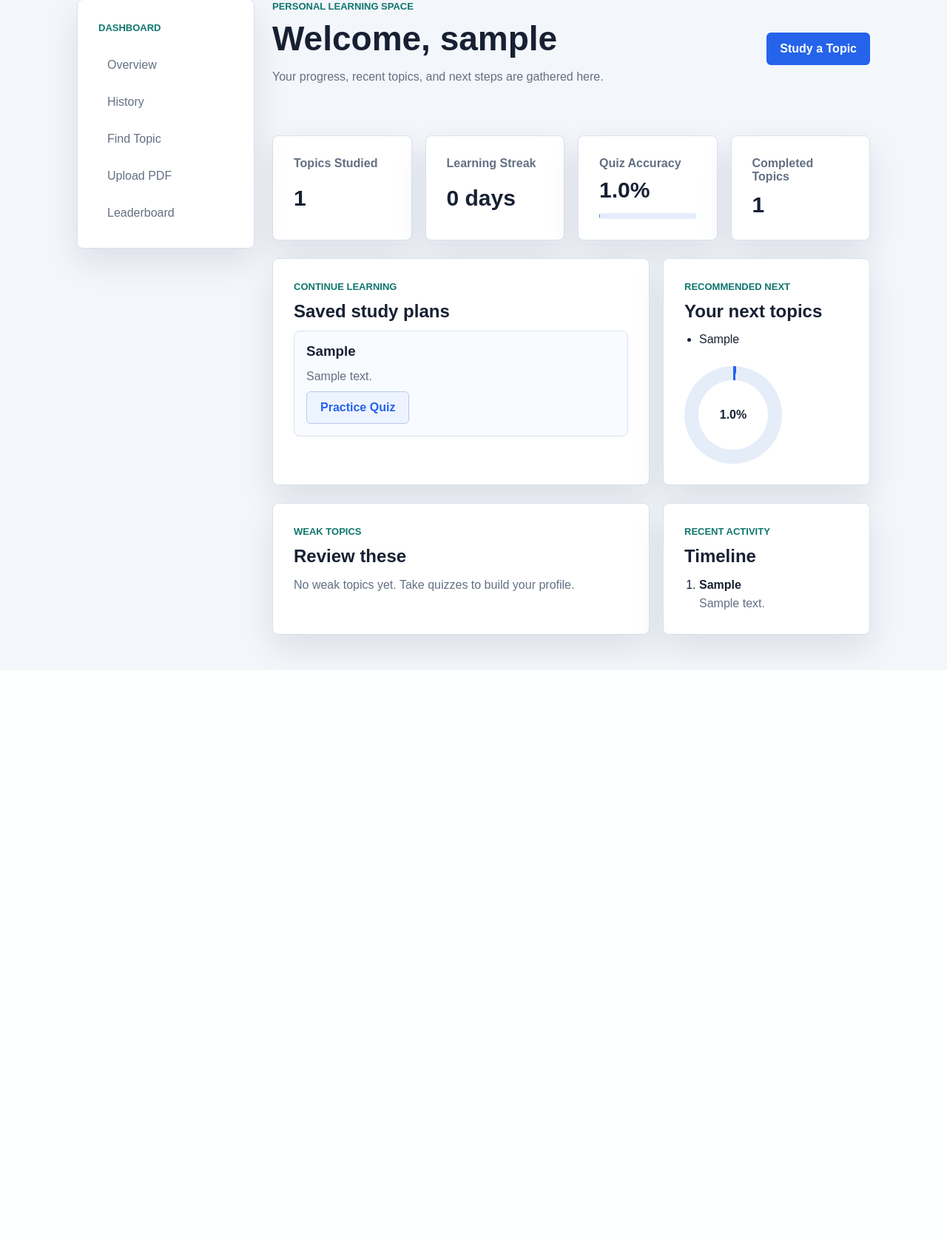
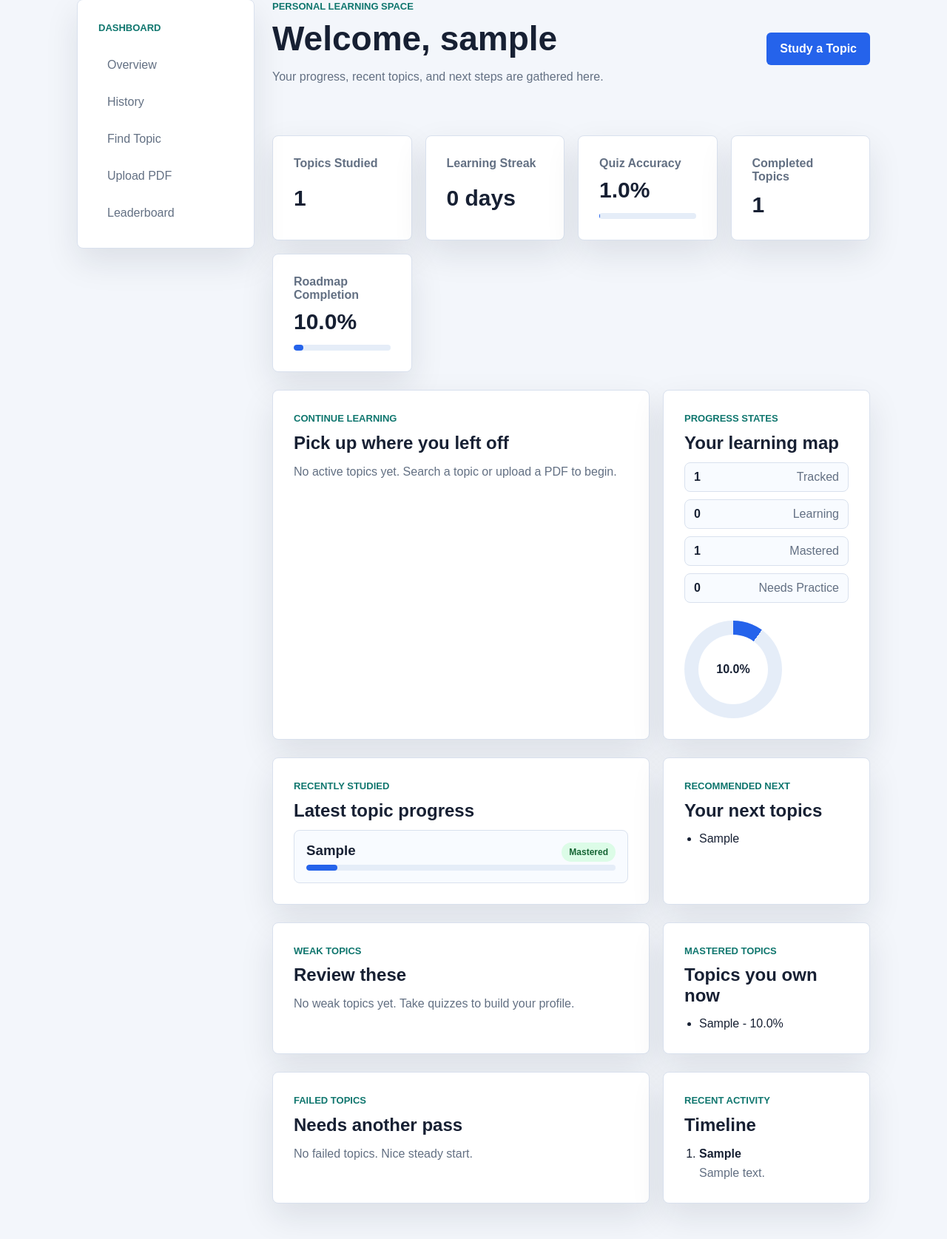
Before and after one commit to raiamisha25/ai-learnmate, a Flask app: page /dashboard in a window 1280 px wide. Shown: the part 120-1795 px from the top of the page at 74% size. Before the commit the page ends 1026 px from the top, so only its background shows below. Run offline with Flask 3, Linux system fonts and the light colour scheme; the visitor is signed in with stand-in values (Sample User, id 1); tables that the repository leaves empty hold one stand-in row (values such as "Sample post").

Commit message:
Add learning progression tracking and dashboard states

```diff
--- a/routes/main_routes.py
+++ b/routes/main_routes.py
@@ -13,6 +13,7 @@ from database.db import (
     save_quiz_attempt,
     save_study_plan,
     save_uploaded_pdf,
+    upsert_topic_progress,
 )
 from models.state import latest_quiz, latest_result, neo4j_status
 from services.ambiguity_service import check_topic_ambiguity
@@ -252,6 +253,7 @@ def register_routes(app):
         )
         latest_quiz.clear()
         latest_quiz.extend(quiz_questions)
+        upsert_topic_progress(g.user["id"], topic, "Learning", score=0)
         add_history(
             g.user["id"],
             "started_quiz",
--- a/static/styles.css
+++ b/static/styles.css
@@ -327,7 +327,7 @@ body.dark .review-item {
 .metric-grid,
 .dashboard-grid {
   display: grid;
-  grid-template-columns: repeat(4, minmax(0, 1fr));
+  grid-template-columns: repeat(auto-fit, minmax(180px, 1fr));
   gap: 18px;
 }
 
@@ -628,9 +628,76 @@ body.dark .review-item {
   margin: 0 0 10px;
 }
 
+.study-item-heading {
+  display: flex;
+  align-items: flex-start;
+  justify-content: space-between;
+  gap: 12px;
+}
+
+.compact-study-list,
+.compact-study-item {
+  gap: 10px;
+}
+
+.compact-study-item h3 {
+  margin-bottom: 0;
+}
+
 .study-item p {
   margin-bottom: 8px;
   color: var(--muted);
+}
+
+.status-pill {
+  display: inline-flex;
+  flex-shrink: 0;
+  padding: 6px 10px;
+  border-radius: 999px;
+  color: var(--muted);
+  background: #eef4ff;
+  font-size: 12px;
+  font-weight: 900;
+}
+
+.status-learning {
+  color: #075985;
+  background: #dbeafe;
+}
+
+.status-practicing {
+  color: #92400e;
+  background: #fef3c7;
+}
+
+.status-mastered {
+  color: #166534;
+  background: #dcfce7;
+}
+
+.status-not-started {
+  color: var(--muted);
+  background: #eef2f7;
+}
+
+.progress-state-list {
+  display: grid;
+  gap: 10px;
+}
+
+.progress-state-list span {
+  display: flex;
+  align-items: center;
+  justify-content: space-between;
+  padding: 10px 12px;
+  border: 1px solid var(--line);
+  border-radius: 8px;
+  color: var(--muted);
+  background: #f8fbff;
+}
+
+.progress-state-list b {
+  color: var(--text);
 }
 
 .roadmap-note,
@@ -654,7 +721,8 @@ body.dark .review-item {
 
 body.dark .roadmap-note,
 body.dark .roadmap-item,
-body.dark .quiz-result-panel {
+body.dark .quiz-result-panel,
+body.dark .progress-state-list span {
   background: #111827;
 }
 
--- a/templates/dashboard.html
+++ b/templates/dashboard.html
@@ -43,6 +43,13 @@
           <span>Completed Topics</span>
           <strong>{{ data.completed }}</strong>
         </div>
+        <div class="card metric-card">
+          <span>Roadmap Completion</span>
+          <strong>{{ data.roadmap_completion }}%</strong>
+          <div class="progress-track small">
+            <div class="progress-bar" style="width: {{ data.roadmap_completion }}%"></div>
+          </div>
+        </div>
       </section>
 
       <section class="dashboard-grid">
@@ -50,21 +57,66 @@
           <div class="section-title">
             <div>
               <p class="eyebrow">Continue Learning</p>
-              <h2>Saved study plans</h2>
+              <h2>Pick up where you left off</h2>
             </div>
           </div>
-          {% if data.saved_topics %}
+          {% if data.continue_learning %}
             <div class="study-list">
-              {% for item in data.saved_topics %}
+              {% for item in data.continue_learning %}
                 <div class="study-item">
-                  <h3>{{ item.topic }}</h3>
-                  <p>{{ item.summary[:140] }}{% if item.summary|length > 140 %}...{% endif %}</p>
+                  <div class="study-item-heading">
+                    <h3>{{ item.topic }}</h3>
+                    <span class="status-pill status-{{ item.status|lower|replace(' ', '-') }}">{{ item.status }}</span>
+                  </div>
+                  <div class="progress-track small">
+                    <div class="progress-bar" style="width: {{ item.completion_percentage }}%"></div>
+                  </div>
+                  <p>{{ item.completion_percentage }}% complete</p>
                   <a class="button secondary" href="{{ url_for('quiz', topic=item.topic) }}">Practice Quiz</a>
                 </div>
               {% endfor %}
             </div>
           {% else %}
-            <p class="muted">No saved topics yet. Search a topic or upload a PDF to begin.</p>
+            <p class="muted">No active topics yet. Search a topic or upload a PDF to begin.</p>
+          {% endif %}
+        </div>
+
+        <div class="card">
+          <p class="eyebrow">Progress States</p>
+          <h2>Your learning map</h2>
+          <div class="progress-state-list">
+            <span><b>{{ data.tracked_topics }}</b> Tracked</span>
+            <span><b>{{ data.continue_learning|length }}</b> Learning</span>
+            <span><b>{{ data.mastered_topics|length }}</b> Mastered</span>
+            <span><b>{{ data.failed_topics|length }}</b> Needs Practice</span>
+          </div>
+
+          <div class="score-ring" style="--score: {{ data.roadmap_completion }}%">
+            <span>{{ data.roadmap_completion }}%</span>
+          </div>
+        </div>
+      </section>
+
+      <section class="dashboard-grid">
+        <div class="card">
+          <p class="eyebrow">Recently Studied</p>
+          <h2>Latest topic progress</h2>
+          {% if data.recently_studied %}
+            <div class="study-list compact-study-list">
+              {% for item in data.recently_studied %}
+                <div class="study-item compact-study-item">
+                  <div class="study-item-heading">
+                    <h3>{{ item.topic }}</h3>
+                    <span class="status-pill status-{{ item.status|lower|replace(' ', '-') }}">{{ item.status }}</span>
+                  </div>
+                  <div class="progress-track small">
+                    <div class="progress-bar" style="width: {{ item.completion_percentage }}%"></div>
+                  </div>
+                </div>
+              {% endfor %}
+            </div>
+          {% else %}
+            <p class="muted">Recently studied topics will appear here.</p>
           {% endif %}
         </div>
 
@@ -80,10 +132,6 @@
           {% else %}
             <p class="muted">Recommendations will appear after you create a learning guide.</p>
           {% endif %}
-
-          <div class="score-ring" style="--score: {{ data.average_accuracy }}%">
-            <span>{{ data.average_accuracy }}%</span>
-          </div>
         </div>
       </section>
 
@@ -99,6 +147,36 @@
             </ul>
           {% else %}
             <p class="muted">No weak topics yet. Take quizzes to build your profile.</p>
+          {% endif %}
+        </div>
+
+        <div class="card">
+          <p class="eyebrow">Mastered Topics</p>
+          <h2>Topics you own now</h2>
+          {% if data.mastered_topics %}
+            <ul class="mini-list">
+              {% for item in data.mastered_topics %}
+                <li>{{ item.topic }} - {{ item.completion_percentage }}%</li>
+              {% endfor %}
+            </ul>
+          {% else %}
+            <p class="muted">Mastered topics appear after scoring 85% or more.</p>
+          {% endif %}
+        </div>
+      </section>
+
+      <section class="dashboard-grid">
+        <div class="card">
+          <p class="eyebrow">Failed Topics</p>
+          <h2>Needs another pass</h2>
+          {% if data.failed_topics %}
+            <ul class="mini-list">
+              {% for item in data.failed_topics %}
+                <li>{{ item.topic }} - last score {{ item.last_score }}%</li>
+              {% endfor %}
+            </ul>
+          {% else %}
+            <p class="muted">No failed topics. Nice steady start.</p>
           {% endif %}
         </div>
 
```
Also changed, not shown: database/db.py (+173 -24 lines).
